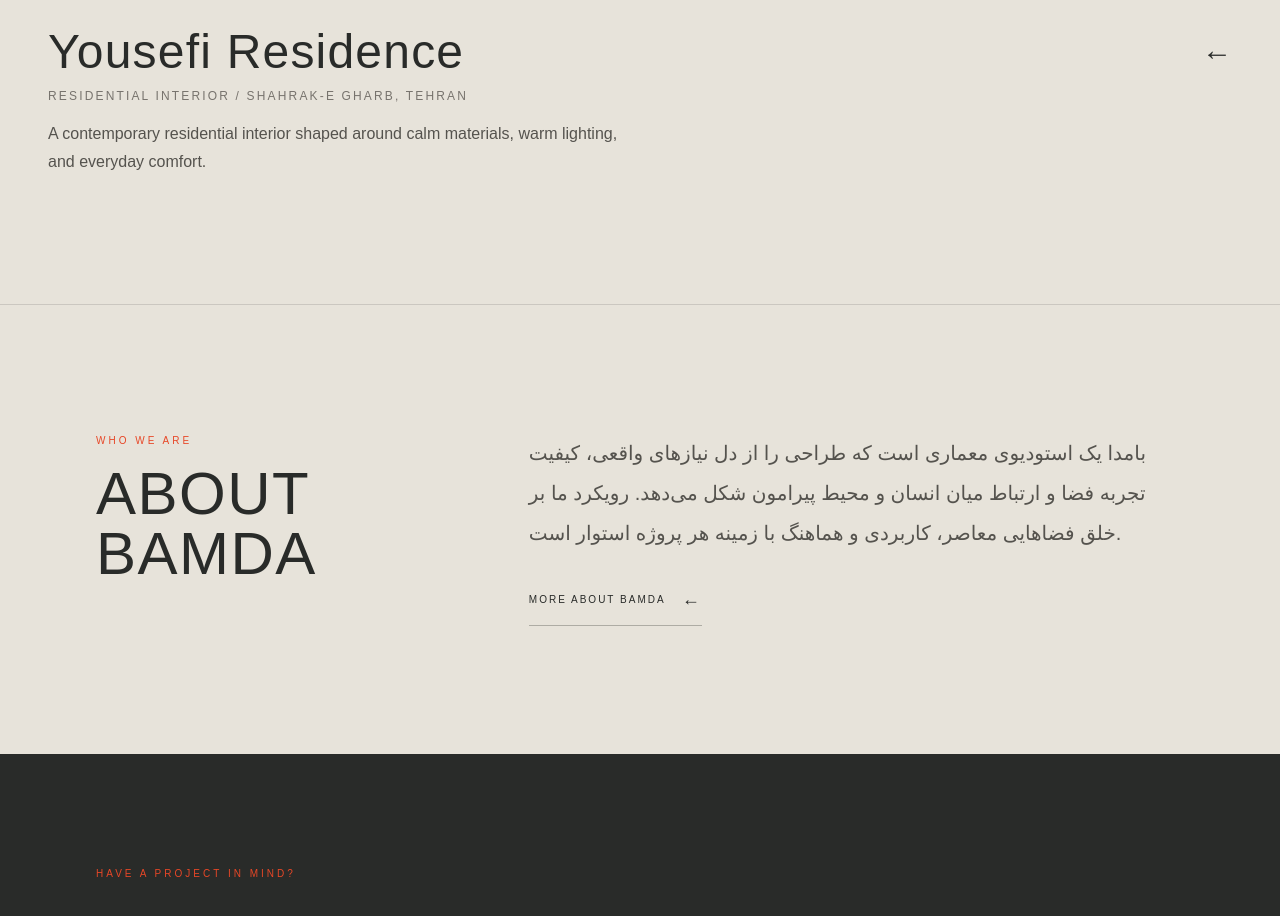
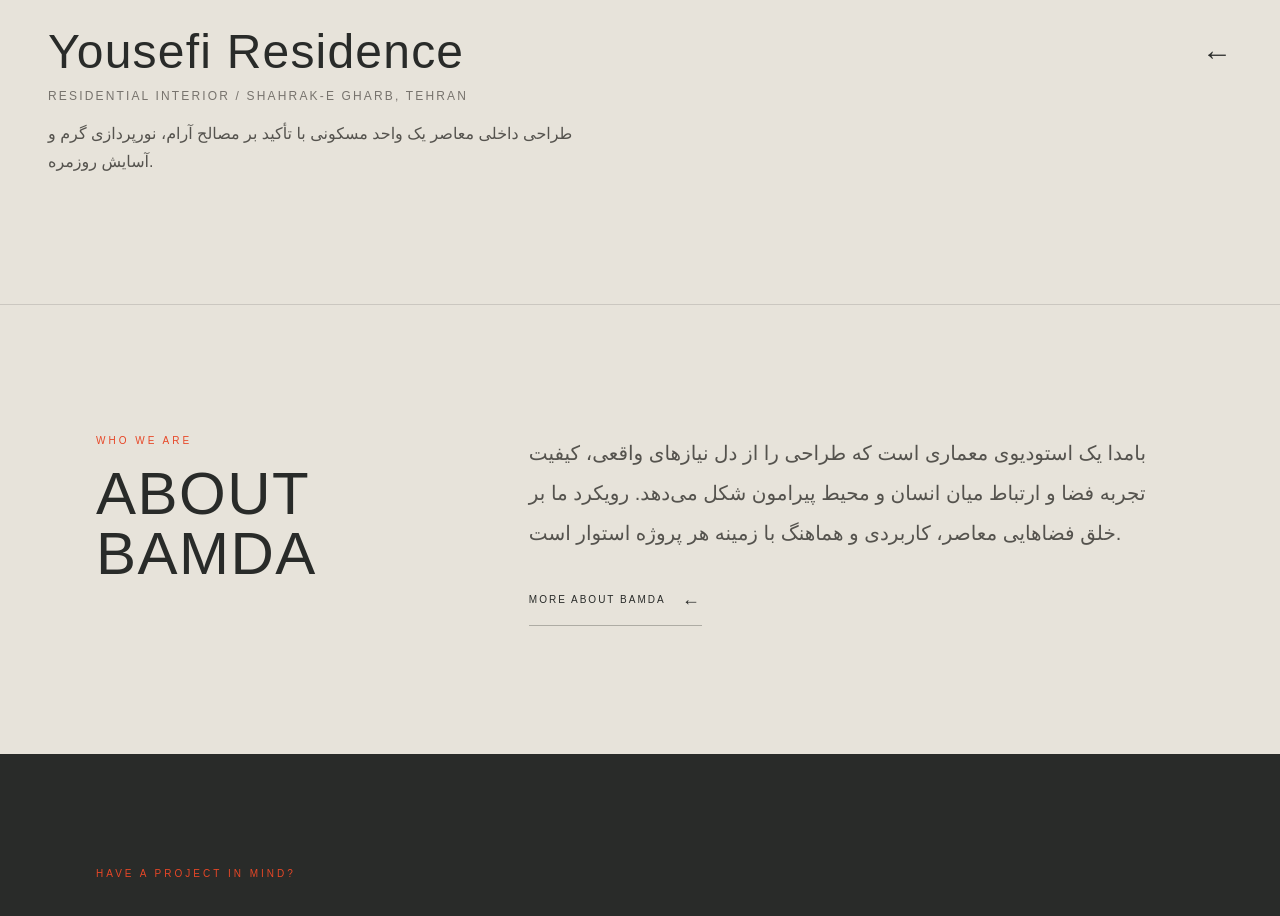
Before and after one commit to baranmasoumi2000-coder/bamda, a Next.js app: page / in a window 1280 px wide. Shown: the part 2740-3656 px from the top of the page. Built offline with nearby package versions, Linux system fonts and the light colour scheme.

Commit message:
Add Persian description for Yousefi Residence on homepage

```diff
--- a/app/page.tsx
+++ b/app/page.tsx
@@ -19,7 +19,7 @@ const projects = [
     location: "SHAHRAK-E GHARB, TEHRAN",
     image: "/images/yousefi/yousefi 01.png",
     description:
-      "A contemporary residential interior shaped around calm materials, warm lighting, and everyday comfort.",
+      "طراحی داخلی معاصر یک واحد مسکونی با تأکید بر مصالح آرام، نورپردازی گرم و آسایش روزمره.",
   },
 ];
 
```
